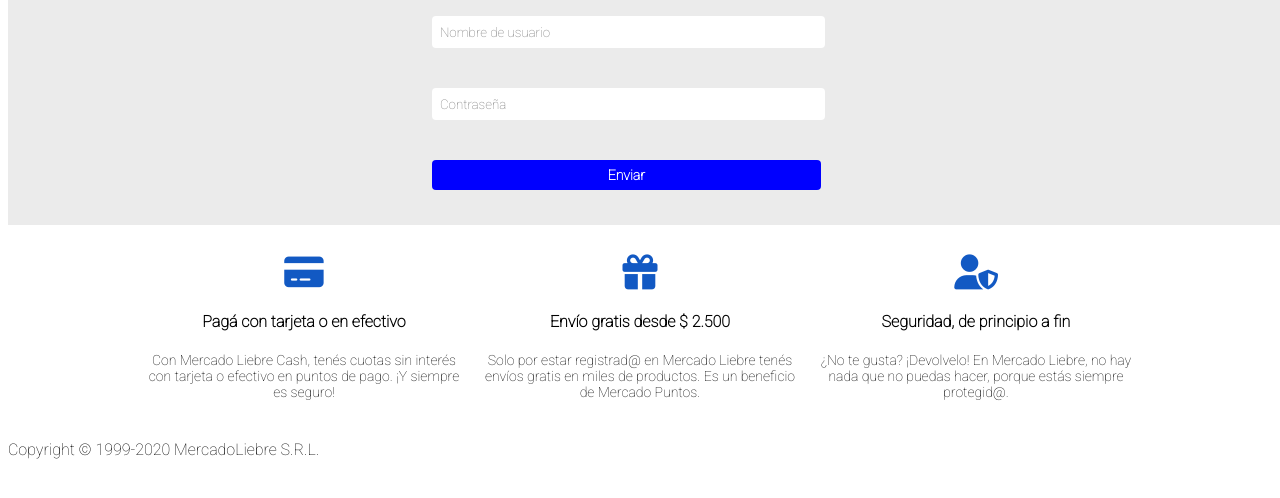
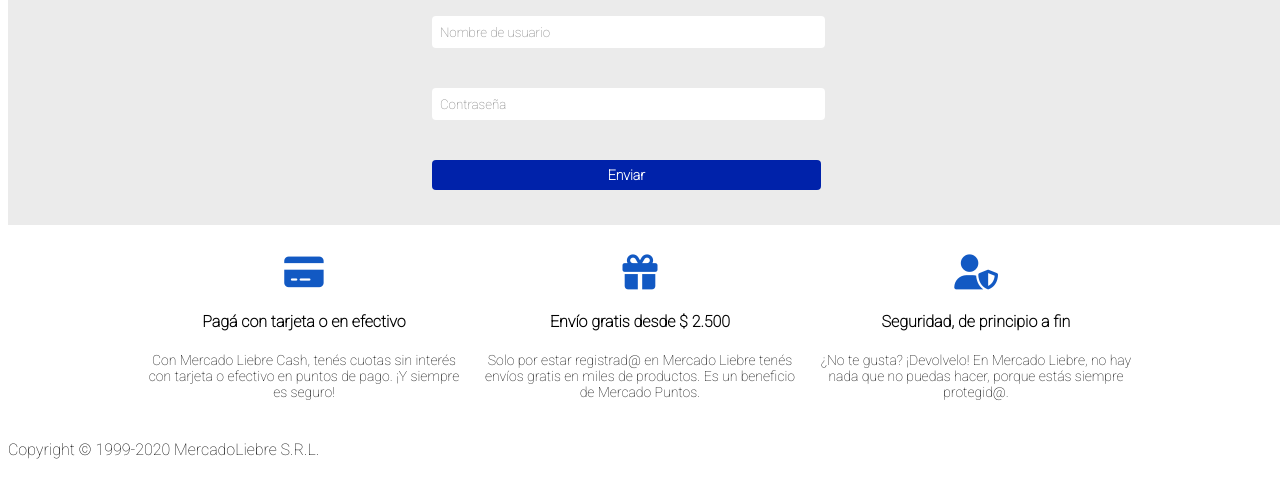
Before and after one commit to brunomascolo/mercado-liebre, a website: page views/login.html in a window 1280 px wide. In both pictures the pointer is over the button "Enviar". Shown: the part 278-776 px from the top of the page. Drawn offline with Linux system fonts and the light colour scheme.

Commit message:
Agregada funcion de hover en Login

```diff
--- a/public/css/login.css
+++ b/public/css/login.css
@@ -41,6 +41,11 @@
     border: blue;
     font-size: 14px;
     font-weight: 600;
+    transition: all 450ms;
+}
+
+.botones:hover{
+    background-color: #0022AA;
 }
 
 main input{
```
